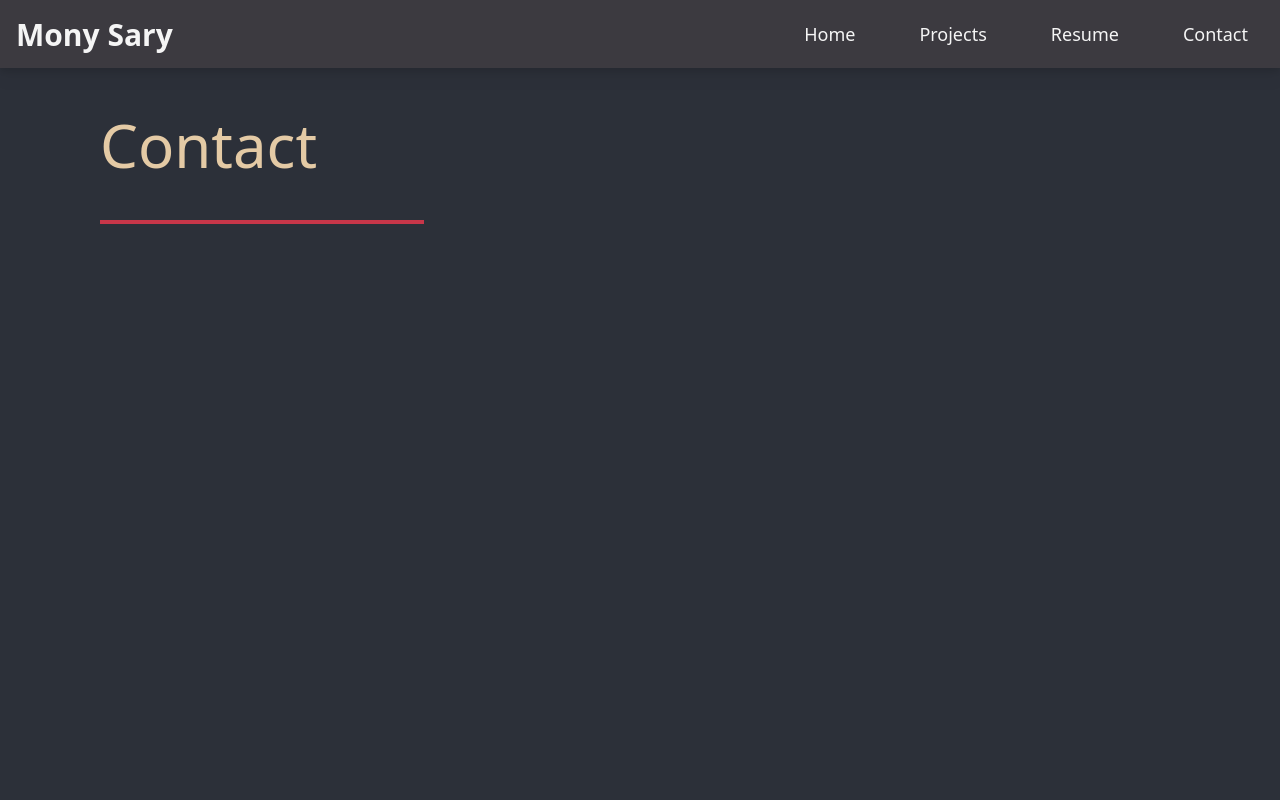
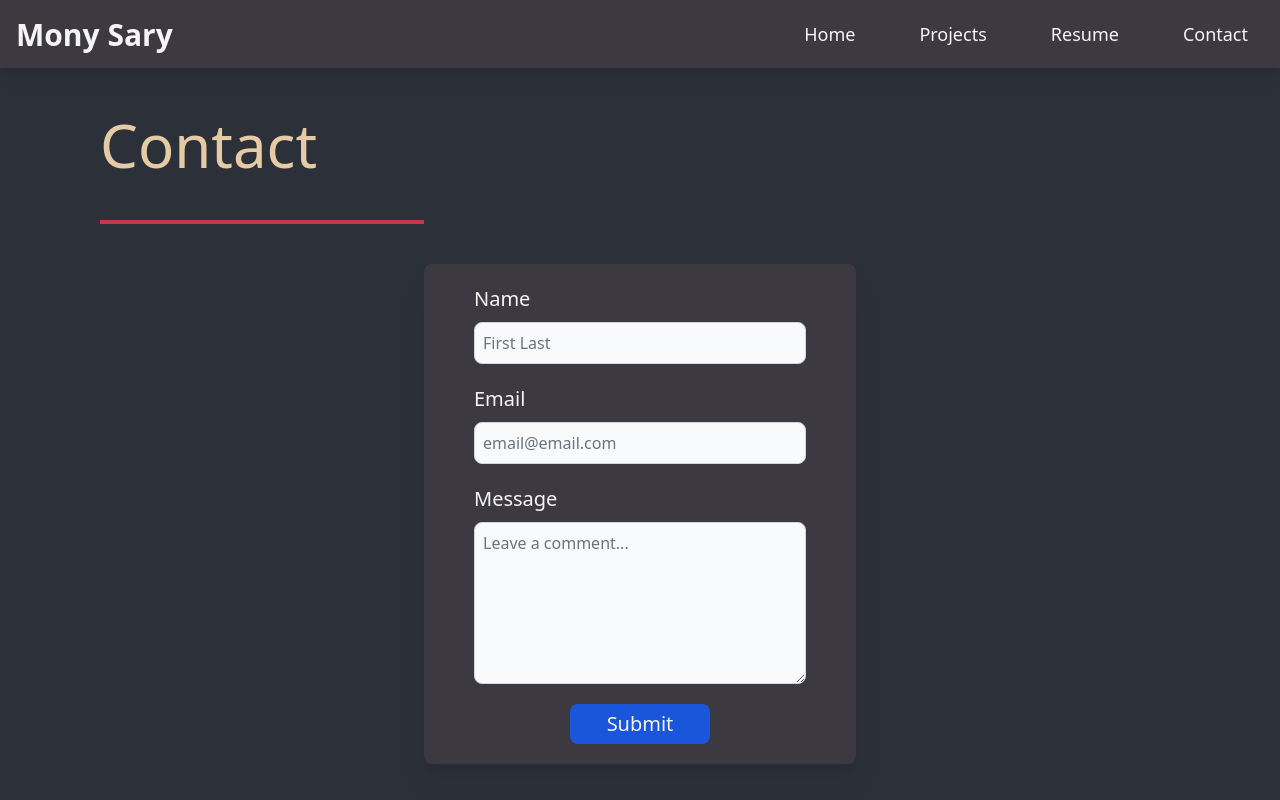
Before and after one commit to monysary/React-Developer-Portfolio, a React (Create React App) app: page / in a window 1280 px wide. Both pictures are taken after a click on the item "Contact". Built offline with nearby package versions, Linux system fonts and the light colour scheme.

Commit message:
styled contact page

```diff
--- a/src/components/Contact/index.js
+++ b/src/components/Contact/index.js
@@ -2,7 +2,37 @@ function Contact() {
     return (
         <div className="lg:mx-[100px] sm:mx-[40px] mx-[20px] sm:pt-[100px] pt-[60px]">
             <h2 className="text-[#E4CAA5] md:text-[60px] text-[40px] md:pb-[30px] pb-[10px] lg:mr-[70%] md:mr-[60%] mr-[40%] border-b-4 border-[#C83649]">Contact</h2>
-
+            <div className="flex justify-center pt-[40px]">
+                <form
+                    className="bg-[#3C3A40] drop-shadow-xl rounded-lg lg:w-[40%] sm:w-[70%] w-[90%] sm:px-[50px] p-[20px] flex flex-col justify center"
+                >
+                    <div className="pb-[20px]">
+                        <label for="small-input" className="block mb-2 text-[20px] font-medium text-[#F5F5F5]">Name</label>
+                        <input type="text" id="small-input"
+                            className="block w-full p-2 text-gray-900 border border-gray-300 rounded-lg bg-gray-50 focus:ring-[#9EACB7] focus:border-[#9EACB7]"
+                            placeholder="First Last"
+                        />
+                    </div>
+                    <div className="pb-[20px]">
+                        <label for="small-input" className="block mb-2 text-[20px] font-medium text-[#F5F5F5]">Email</label>
+                        <input type="text" id="small-input"
+                            className="block w-full p-2 text-gray-900 border border-gray-300 rounded-lg bg-gray-50 focus:ring-[#9EACB7] focus:border-[#9EACB7]"
+                            placeholder="email@email.com"
+                        />
+                    </div>
+                    <div className="pb-[20px]">
+                        <label for="small-input" className="block mb-2 text-[20px] font-medium text-[#F5F5F5]">Message</label>
+                        <textarea id="message" rows="6"
+                            className="block p-2 w-full text-gray-900 bg-gray-50 rounded-lg border border-gray-300 focus:ring-[#9EACB7] focus:border-[#9EACB7]"
+                            placeholder="Leave a comment...">
+                        </textarea>
+                    </div>
+                    <button type="submit"
+                        className="text-[#F5F5F5] bg-blue-700 hover:bg-blue-800 focus:ring-4 focus:ring-blue-300 font-medium text-[20px] rounded-lg h-[40px] w-[140px] m-auto">
+                        Submit
+                    </button>
+                </form>
+            </div>
         </div>
     )
 }
```
